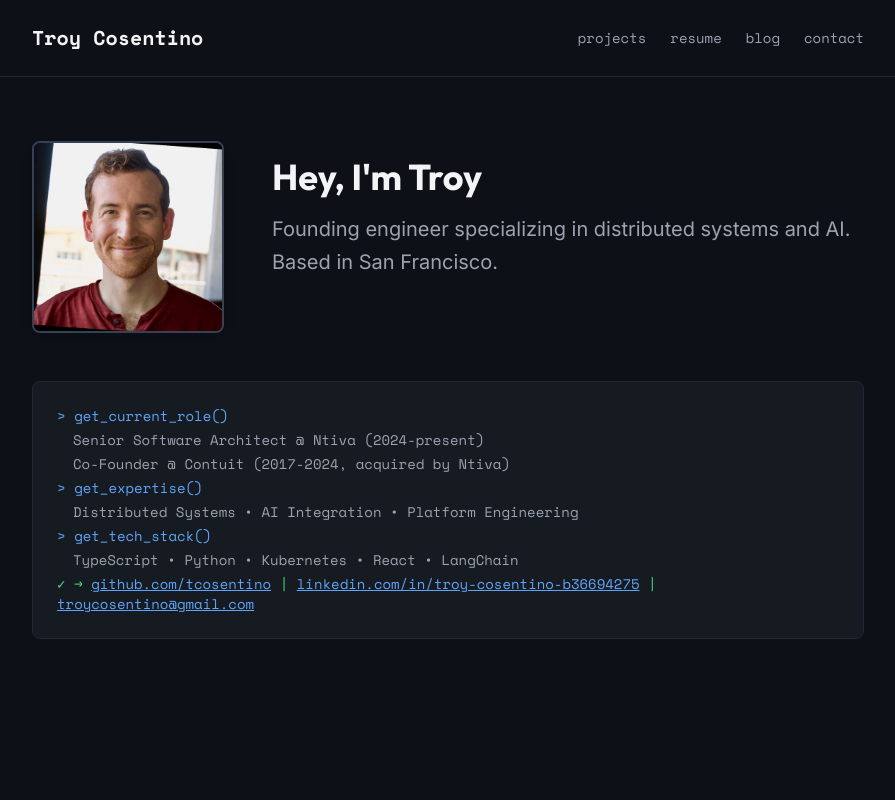
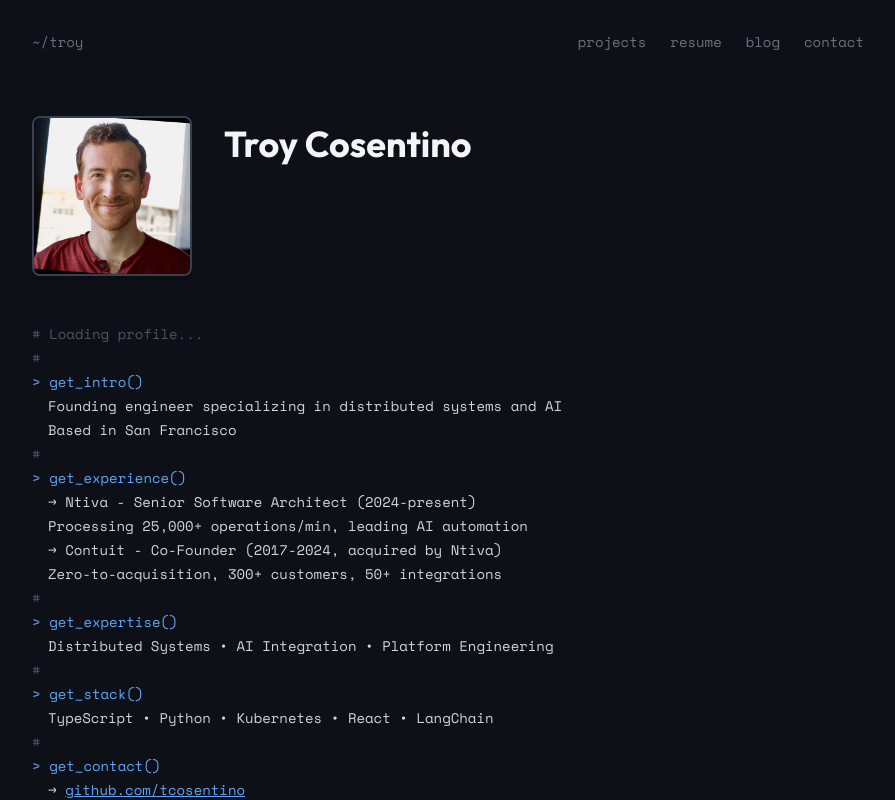
Before and after one commit to tcosentino/personal-website, a React (Vite) app: page / in a window 1280 px wide. Shown: the top 800 px of the page, without its empty margins (192-1087 px from the left). Built offline with nearby package versions, Linux system fonts and the light colour scheme.

Commit message:
Middle ground: minimal header, photo+name upfront, agent output as main content (not boxed)

```diff
--- a/src/pages/Home.tsx
+++ b/src/pages/Home.tsx
@@ -2,7 +2,7 @@ import { useState, useEffect } from 'react'
 import { Link } from 'react-router-dom'
 
 interface Line {
-  type: 'tool_call' | 'tool_result' | 'assistant'
+  type: 'system' | 'tool_call' | 'tool_result' | 'assistant'
   content: string
   delay: number
 }
@@ -12,17 +12,36 @@ export default function Home() {
   const [hasStarted, setHasStarted] = useState(false)
 
   const lines: Line[] = [
-    { type: 'tool_call', content: 'get_current_role()', delay: 0 },
-    { type: 'tool_result', content: 'Senior Software Architect @ Ntiva (2024-present)', delay: 200 },
-    { type: 'tool_result', content: 'Co-Founder @ Contuit (2017-2024, acquired by Ntiva)', delay: 400 },
+    { type: 'system', content: 'Loading profile...', delay: 0 },
+    { type: 'system', content: '', delay: 200 },
 
-    { type: 'tool_call', content: 'get_expertise()', delay: 800 },
-    { type: 'tool_result', content: 'Distributed Systems • AI Integration • Platform Engineering', delay: 1000 },
+    { type: 'tool_call', content: 'get_intro()', delay: 400 },
+    { type: 'tool_result', content: 'Founding engineer specializing in distributed systems and AI', delay: 600 },
+    { type: 'tool_result', content: 'Based in San Francisco', delay: 800 },
+    { type: 'system', content: '', delay: 1000 },
 
-    { type: 'tool_call', content: 'get_tech_stack()', delay: 1400 },
-    { type: 'tool_result', content: 'TypeScript • Python • Kubernetes • React • LangChain', delay: 1600 },
+    { type: 'tool_call', content: 'get_experience()', delay: 1200 },
+    { type: 'tool_result', content: '→ Ntiva - Senior Software Architect (2024-present)', delay: 1400 },
+    { type: 'tool_result', content: '  Processing 25,000+ operations/min, leading AI automation', delay: 1600 },
+    { type: 'tool_result', content: '→ Contuit - Co-Founder (2017-2024, acquired by Ntiva)', delay: 1800 },
+    { type: 'tool_result', content: '  Zero-to-acquisition, 300+ customers, 50+ integrations', delay: 2000 },
+    { type: 'system', content: '', delay: 2200 },
 
-    { type: 'assistant', content: '→ github.com/tcosentino | linkedin.com/in/troy-cosentino-b36694275 | troycosentino@gmail.com', delay: 2200 },
+    { type: 'tool_call', content: 'get_expertise()', delay: 2400 },
+    { type: 'tool_result', content: 'Distributed Systems • AI Integration • Platform Engineering', delay: 2600 },
+    { type: 'system', content: '', delay: 2800 },
+
+    { type: 'tool_call', content: 'get_stack()', delay: 3000 },
+    { type: 'tool_result', content: 'TypeScript • Python • Kubernetes • React • LangChain', delay: 3200 },
+    { type: 'system', content: '', delay: 3400 },
+
+    { type: 'tool_call', content: 'get_contact()', delay: 3600 },
+    { type: 'tool_result', content: '→ github.com/tcosentino', delay: 3800 },
+    { type: 'tool_result', content: '→ linkedin.com/in/troy-cosentino-b36694275', delay: 4000 },
+    { type: 'tool_result', content: '→ troycosentino@gmail.com', delay: 4200 },
+    { type: 'system', content: '', delay: 4400 },
+
+    { type: 'assistant', content: '✓ Profile ready', delay: 4600 },
   ]
 
   useEffect(() => {
@@ -39,19 +58,23 @@ export default function Home() {
 
   const getLineStyle = (type: string) => {
     switch (type) {
+      case 'system':
+        return 'text-gray-600 font-mono text-sm'
       case 'tool_call':
-        return 'text-blue-400 font-mono text-sm'
+        return 'text-blue-400 font-mono text-sm font-medium'
       case 'tool_result':
-        return 'text-gray-400 font-mono text-sm pl-4'
+        return 'text-gray-300 font-mono text-sm pl-4'
       case 'assistant':
-        return 'text-green-400 font-mono text-sm'
+        return 'text-green-400 font-mono text-sm font-medium'
       default:
-        return 'text-gray-400 font-mono text-sm'
+        return 'text-gray-300 font-mono text-sm'
     }
   }
 
   const getPrefix = (type: string) => {
     switch (type) {
+      case 'system':
+        return '# '
       case 'tool_call':
         return '> '
       case 'tool_result':
@@ -65,7 +88,7 @@ export default function Home() {
 
   const formatContent = (content: string) => {
     // Make URLs clickable
-    const urlRegex = /(github\.com\/[^\s|]+|linkedin\.com\/[^\s|]+|[a-zA-Z0-9._%+-]+@[a-zA-Z0-9.-]+\.[a-zA-Z]{2,})/g
+    const urlRegex = /(github\.com\/[^\s]+|linkedin\.com\/[^\s]+|[a-zA-Z0-9._%+-]+@[a-zA-Z0-9.-]+\.[a-zA-Z]{2,})/g
     const parts = content.split(urlRegex)
 
     return parts.map((part, i) => {
@@ -89,43 +112,36 @@ export default function Home() {
 
   return (
     <div className="min-h-screen bg-[#0d1117] text-gray-100">
-      {/* Header - Always visible */}
-      <div className="border-b border-gray-800">
-        <div className="max-w-4xl mx-auto px-8 py-6 flex justify-between items-center">
-          <Link to="/" className="text-xl font-mono font-bold text-gray-100 hover:text-blue-400 transition-colors">
-            Troy Cosentino
-          </Link>
-          <div className="flex gap-6 font-mono text-sm">
-            <Link to="/projects" className="text-gray-400 hover:text-blue-400 transition-colors">projects</Link>
-            <Link to="/resume" className="text-gray-400 hover:text-blue-400 transition-colors">resume</Link>
-            <Link to="/blog" className="text-gray-400 hover:text-blue-400 transition-colors">blog</Link>
-            <Link to="/contact" className="text-gray-400 hover:text-blue-400 transition-colors">contact</Link>
+      {/* Minimal header */}
+      <div className="max-w-4xl mx-auto px-8 pt-8 pb-4">
+        <div className="flex justify-between items-center text-sm font-mono text-gray-500">
+          <Link to="/" className="hover:text-blue-400 transition-colors">~/troy</Link>
+          <div className="flex gap-6">
+            <Link to="/projects" className="hover:text-blue-400 transition-colors">projects</Link>
+            <Link to="/resume" className="hover:text-blue-400 transition-colors">resume</Link>
+            <Link to="/blog" className="hover:text-blue-400 transition-colors">blog</Link>
+            <Link to="/contact" className="hover:text-blue-400 transition-colors">contact</Link>
           </div>
         </div>
       </div>
 
-      {/* Hero - Photo + Intro */}
-      <div className="max-w-4xl mx-auto px-8 py-16">
-        <div className="flex items-start gap-12 mb-12">
+      {/* Main content */}
+      <div className="max-w-4xl mx-auto px-8 py-12">
+        {/* Photo + Name (always visible, not animated) */}
+        <div className="flex items-start gap-8 mb-12">
           <img
             src="/troy-headshot-original.jpg"
             alt="Troy Cosentino"
-            className="w-48 h-48 rounded-lg border-2 border-gray-700 shadow-lg object-cover flex-shrink-0"
+            className="w-40 h-40 rounded-lg border-2 border-gray-700 shadow-lg object-cover flex-shrink-0"
           />
-          <div className="pt-4">
-            <h1 className="text-4xl font-bold text-gray-100 mb-4">
-              Hey, I'm Troy
+          <div className="pt-2">
+            <h1 className="text-4xl font-bold text-gray-100 mb-2">
+              Troy Cosentino
             </h1>
-            <p className="text-xl text-gray-400 leading-relaxed">
-              Founding engineer specializing in distributed systems and AI.
-              <br />
-              Based in San Francisco.
-            </p>
           </div>
         </div>
 
-        {/* Agent Output */}
-        <div className="bg-[#161b22] rounded-lg p-6 border border-gray-800">
+        {/* Agent output builds below */}
         <div className="space-y-1">
           {lines.slice(0, visibleLines).map((line, index) => (
             <div key={index} className={getLineStyle(line.type)}>
@@ -139,7 +155,23 @@ export default function Home() {
             <span className="inline-block w-2 h-4 bg-green-400 animate-pulse ml-1"></span>
           )}
         </div>
+
+        {/* Nav links (appear after loading) */}
+        {visibleLines >= lines.length && (
+          <div className="mt-12 pt-8 border-t border-gray-800 animate-fade-in">
+            <div className="flex gap-6 font-mono text-sm">
+              <Link to="/projects" className="text-blue-400 hover:text-blue-300">
+                → Full projects list
+              </Link>
+              <Link to="/resume" className="text-blue-400 hover:text-blue-300">
+                → Resume
+              </Link>
+              <Link to="/blog" className="text-blue-400 hover:text-blue-300">
+                → Blog
+              </Link>
             </div>
+          </div>
+        )}
       </div>
     </div>
   )
```
Lines whose indentation alone changed are shown as unchanged.
